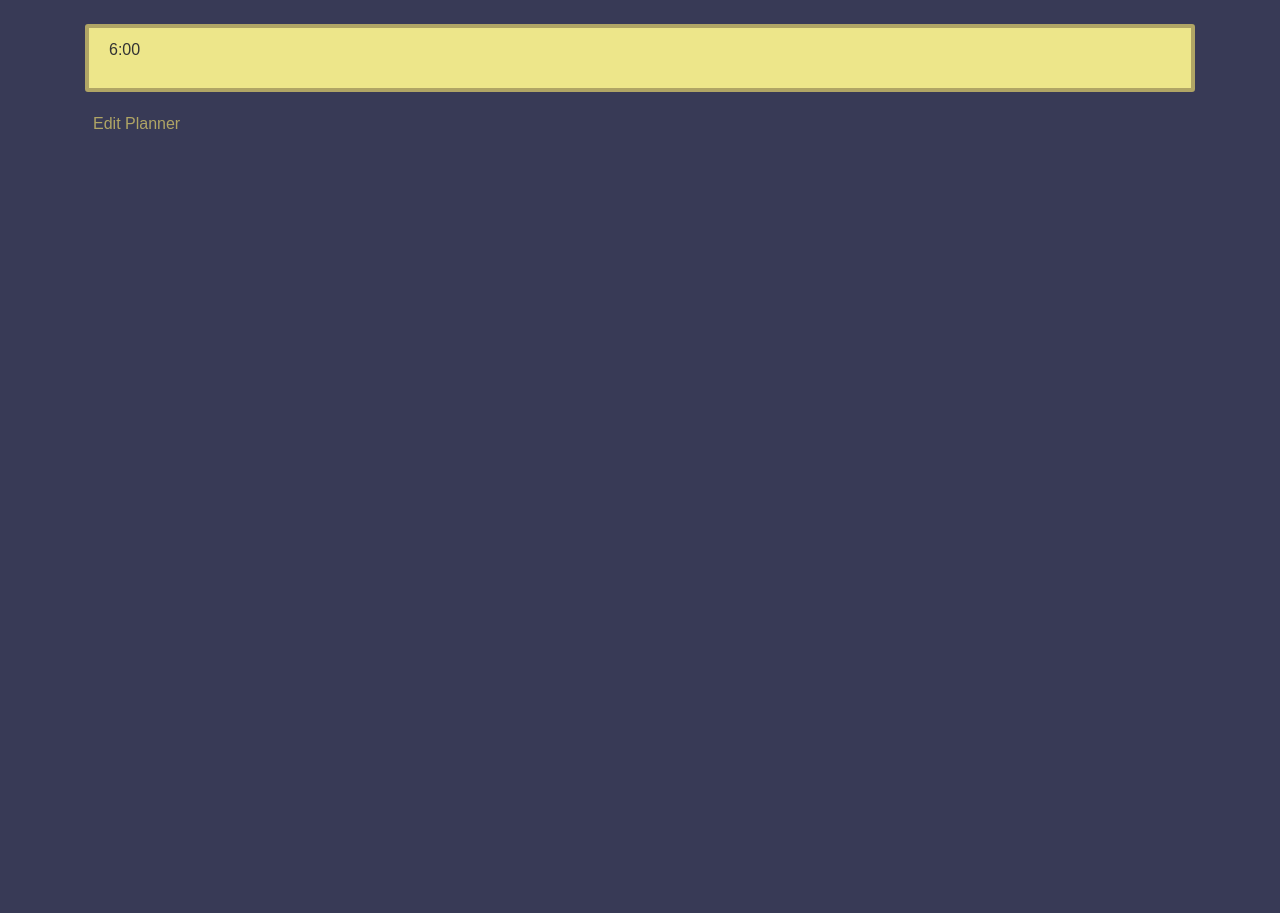
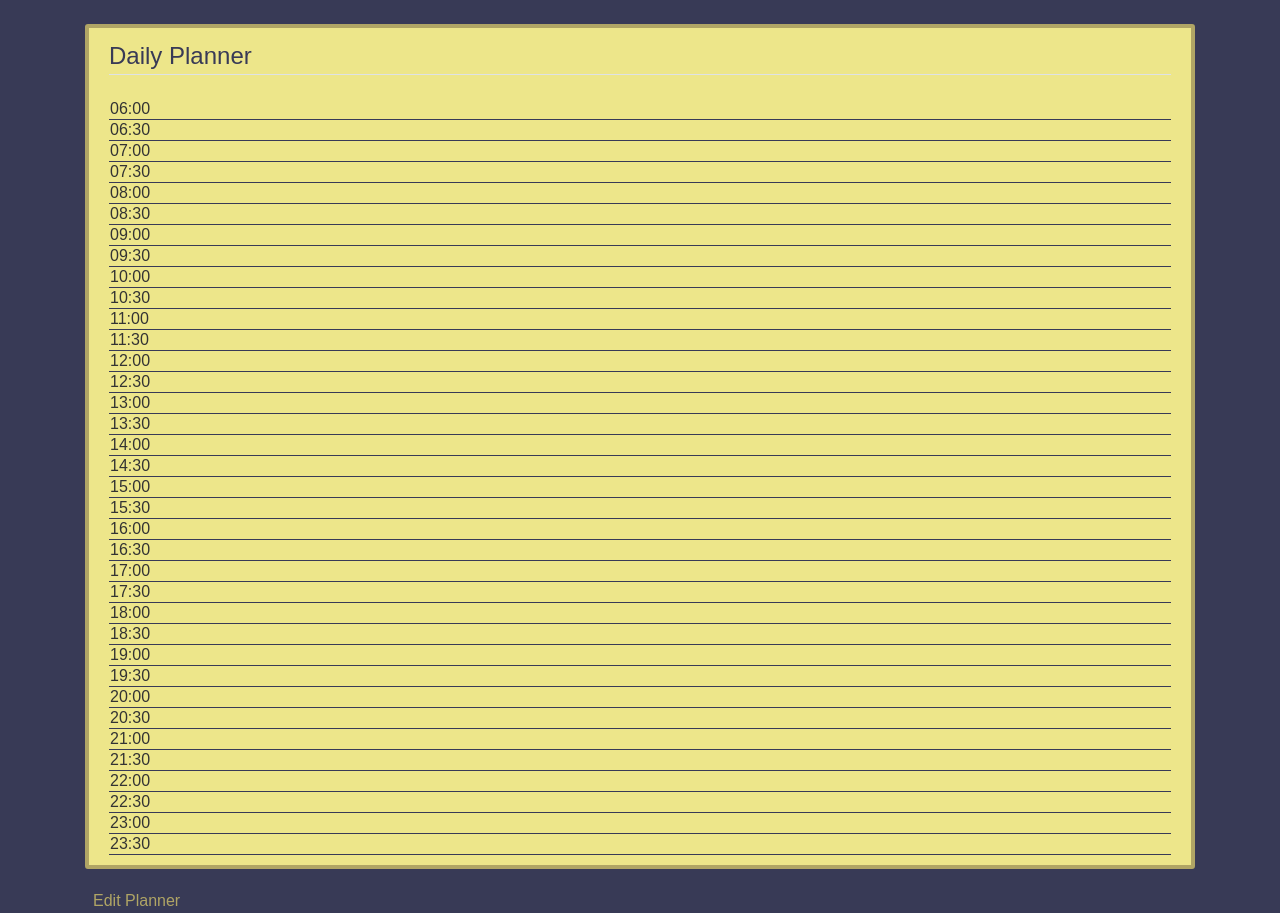
Before and after one commit to sjkchang/Cloze, a Flask app: page /daily_planner in a window 1280 px wide. Shown: the part 56-969 px from the top of the page. Before the commit the page ends 185 px from the top, so only its background shows below. Run offline with Flask 2, Linux system fonts and the light colour scheme; some libraries are stand-ins or nearby versions.

Commit message:
Added style to daily planner

```diff
--- a/Cloze/Templates/dailyPlanner.html
+++ b/Cloze/Templates/dailyPlanner.html
@@ -1,7 +1,118 @@
 {% extends "layoutFull.html" %}
 {% block content %}
 <div class="content-section">
-    <p>6:00</p>
+    <legend class="border-bottom mb-4 text-navy">Daily Planner</legend>
+    <table style="width:100%">
+        <tr>
+            <td>06:00</td>
+        </tr>
+        <tr>
+            <td>06:30</td>
+        </tr>
+        <tr>
+            <td>07:00</td>
+        </tr>
+        <tr>
+            <td>07:30</td>
+        </tr>
+        <tr>
+            <td>08:00</td>
+        </tr>
+        <tr>
+            <td>08:30</td>
+        </tr>
+        <tr>
+            <td>09:00</td>
+        </tr>
+        <tr>
+            <td>09:30</td>
+        </tr>
+        <tr>
+            <td>10:00</td>
+        </tr>
+        <tr>
+            <td>10:30</td>
+        </tr>
+        <tr>
+            <td>11:00</td>
+        </tr>
+        <tr>
+            <td>11:30</td>
+        </tr>
+        <tr>
+            <td>12:00</td>
+        </tr>
+        <tr>
+            <td>12:30</td>
+        </tr>
+        <tr>
+            <td>13:00</td>
+        </tr>
+        <tr>
+            <td>13:30</td>
+        </tr>
+        <tr>
+            <td>14:00</td>
+        </tr>
+        <tr>
+            <td>14:30</td>
+        </tr>
+        <tr>
+            <td>15:00</td>
+        </tr>
+        <tr>
+            <td>15:30</td>
+        </tr>
+        <tr>
+            <td>16:00</td>
+        </tr>
+        <tr>
+            <td>16:30</td>
+        </tr>
+        <tr>
+            <td>17:00</td>
+        </tr>
+        <tr>
+            <td>17:30</td>
+        </tr>
+        <tr>
+            <td>18:00</td>
+        </tr>
+        <tr>
+            <td>18:30</td>
+        </tr>
+        <tr>
+            <td>19:00</td>
+        </tr>
+        <tr>
+            <td>19:30</td>
+        </tr>
+        <tr>
+            <td>20:00</td>
+        </tr>
+        <tr>
+            <td>20:30</td>
+        </tr>
+        <tr>
+            <td>21:00</td>
+        </tr>
+        <tr>
+            <td>21:30</td>
+        </tr>
+        <tr>
+            <td>22:00</td>
+        </tr>
+        <tr>
+            <td>22:30</td>
+        </tr>
+        <tr>
+            <td>23:00</td>
+        </tr>
+        <tr>
+            <td>23:30</td>
+        </tr>
+
+    </table>
 </div>
 <a class="ml-2" href="{{ url_for('dailyPlannerEdit') }}">Edit Planner</a>
 {% endblock content %}
--- a/Cloze/cloze.py
+++ b/Cloze/cloze.py
@@ -10,7 +10,7 @@ app.config['SECRET_KEY'] = 'b825c713da1c27fc72d8cb8d0875f7cc'
 def home():
     return render_template('home.html')
 
-@app.route('/')
+@app.route('/', methods = ['GET', 'POST'])
 @app.route('/login', methods = ['GET', 'POST'])
 def login():
     form = LoginForm()
@@ -46,7 +46,6 @@ def dailyPlannerEdit():
 def workoutLog():
     return render_template('mealLog.html', title = 'Meal Log')
 
-
 if __name__ == '__main__':
     app.debug = True
     app.run()
--- a/Cloze/static/css/main.css
+++ b/Cloze/static/css/main.css
@@ -13,6 +13,10 @@ a {
 
 a:hover {
     color: #ede68a
+}
+
+tr {
+    border-bottom: 1px solid #383a56;
 }
 
 /*nav bar color*/
```
Also changed, not shown: .travis.yml.
